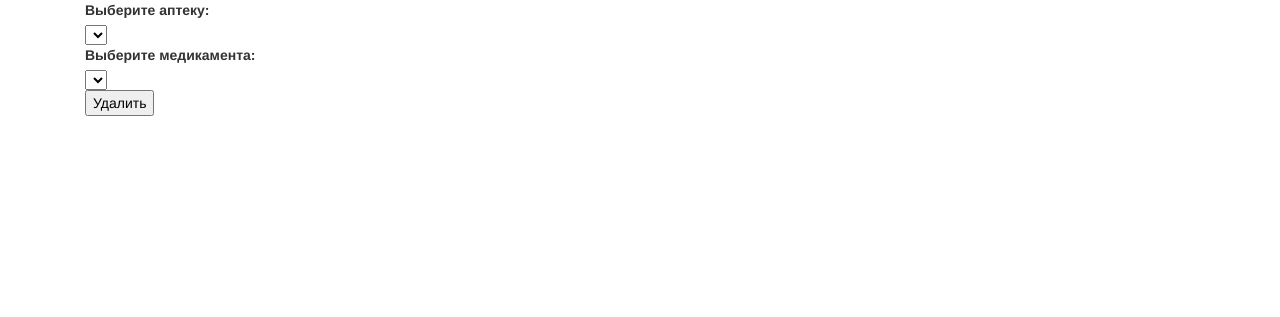
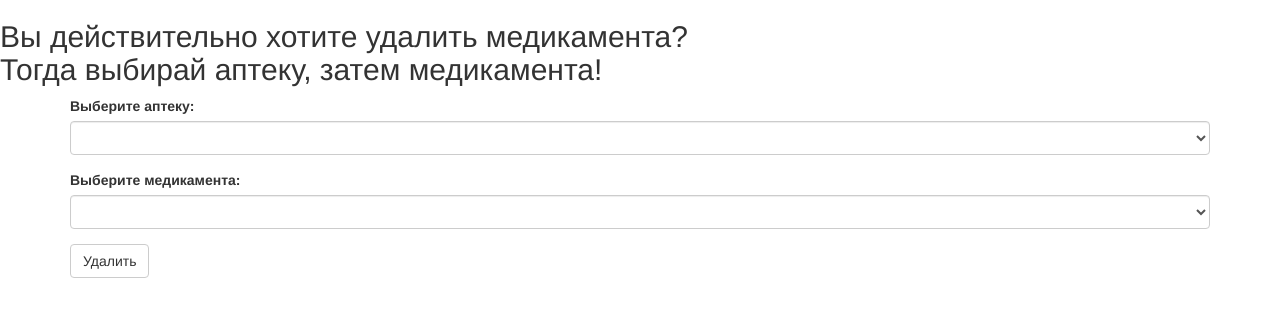
Before and after one commit to daucloudlab/AptekaWebTest1, a Django app: template medikament/templates/medikament/del_medikament.html in a window 1280 px wide. Shown: the top 317 px of the page. Run offline with Django 3.2, Linux system fonts and the light colour scheme; the template is opened without the code that fills it, so the values that code supplies are empty; some libraries are stand-ins or nearby versions.

Commit message:
(version 11) Интерфейспен жұмыс8 ПРОБЛЕМА әлі бар!

```diff
--- a/medikament/templates/medikament/del_medikament.html
+++ b/medikament/templates/medikament/del_medikament.html
@@ -13,24 +13,26 @@
 </head>
 <body>
 
-<form id = "medikament_delete_form">
-    {% csrf_token %}
-    <div class = "container">
+<h2>Вы действительно хотите удалить медикамента?
+    <p>Тогда выбирай аптеку, затем медикамента!</p>
+    </h2>
 
-    <div class = "col-md-12">
-        <label for = "apteka_choice">Выберите аптеку:</label><br>
-        <select name = "apteks" id = "apteka_choice"></select>
-        <br>
+<div class = "container top">
+    <form id = "medikament_delete_form" role = "form">
+        {% csrf_token %}
+        <div class = "form-group">
+            <label for = "apteka_choice">Выберите аптеку:</label>
+            <select name = "apteks" id = "apteka_choice" class = "form-control"></select>
+        </div>
+        <div class = "form-group">
+            <label for = "medikament_choice">Выберите медикамента:</label>
+            <select name = "medikaments" id = "medikament_choice" class = "form-control"></select>
+        </div>
+        <button type="submit" class = "btn btn-default">Удалить</button>
+    </form>
+</div>
 
-        <label for = "medikament_choice">Выберите медикамента:</label><br>
-        <select name = "medikaments" id = "medikament_choice"></select>
-        <br>
 
-        <input type = "submit" id = "submit" value="Удалить" />
-    </div>
-    </div>
-
-</form>
 
 <script type="text/javascript">
     Parse.initialize("yMnjSWvajnQ10B9oDidOmBA2dH7FrFh4SXeFaXiy",
```
